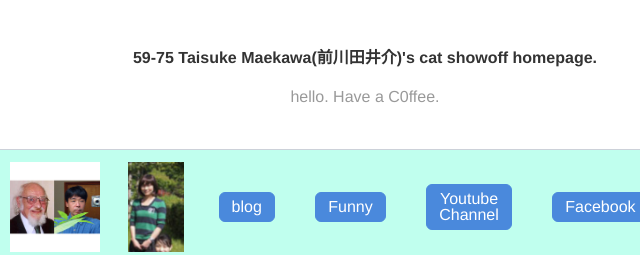
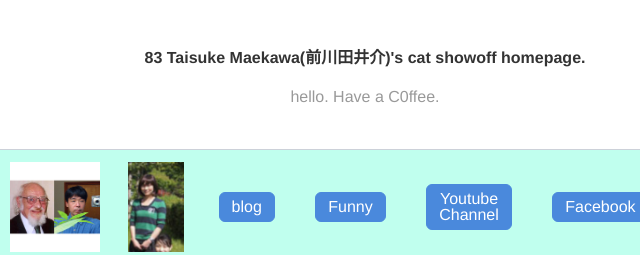
Before and after one commit to fygar256/fygar256.github.io, a plain HTML site: page index.html in a window 1280 px wide. Shown: the top 255 px of the page, 275-915 px from the left. Drawn offline with nearby package versions, Linux system fonts and the light colour scheme.

Commit message:
Update index.html

```diff
--- a/index.html
+++ b/index.html
@@ -682,7 +682,7 @@
         });
       });
     </script>
-      <div class="header"> <b>59-75 Taisuke Maekawa(前川田井介)'s cat showoff homepage. </b>
+      <div class="header"> <b>83 Taisuke Maekawa(前川田井介)'s cat showoff homepage. </b>
         <p class="header-description">hello. Have a C0ffee.</p>
       </div>
       <div class="nav">
```
